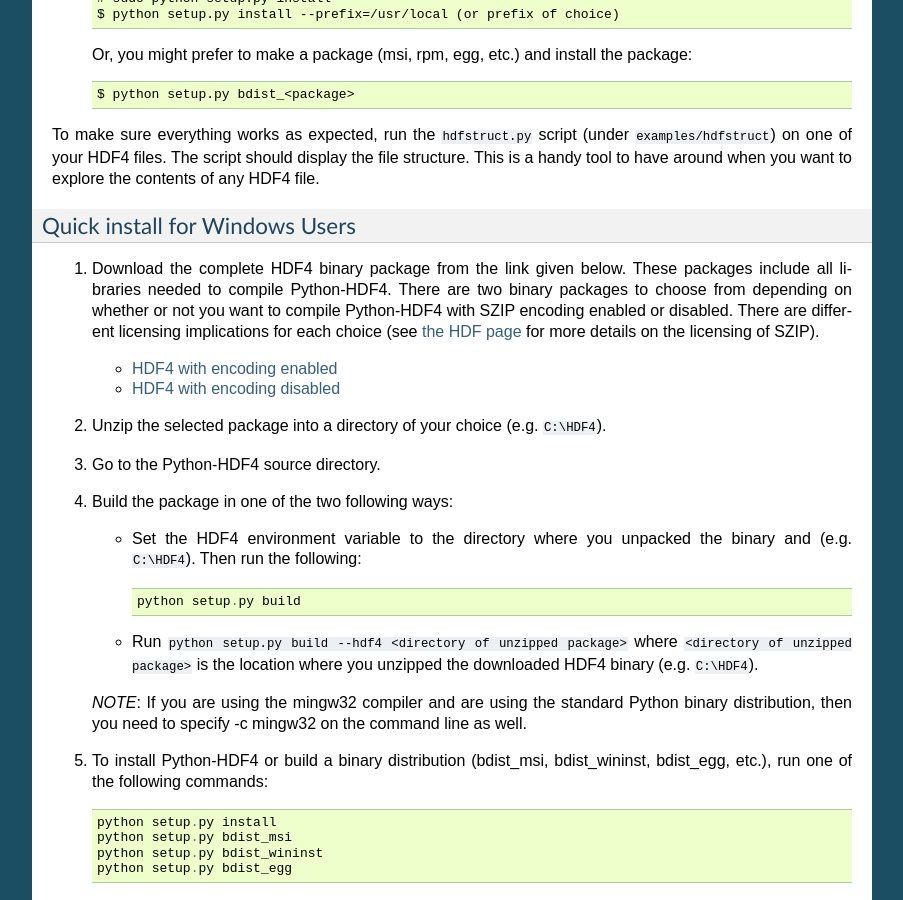
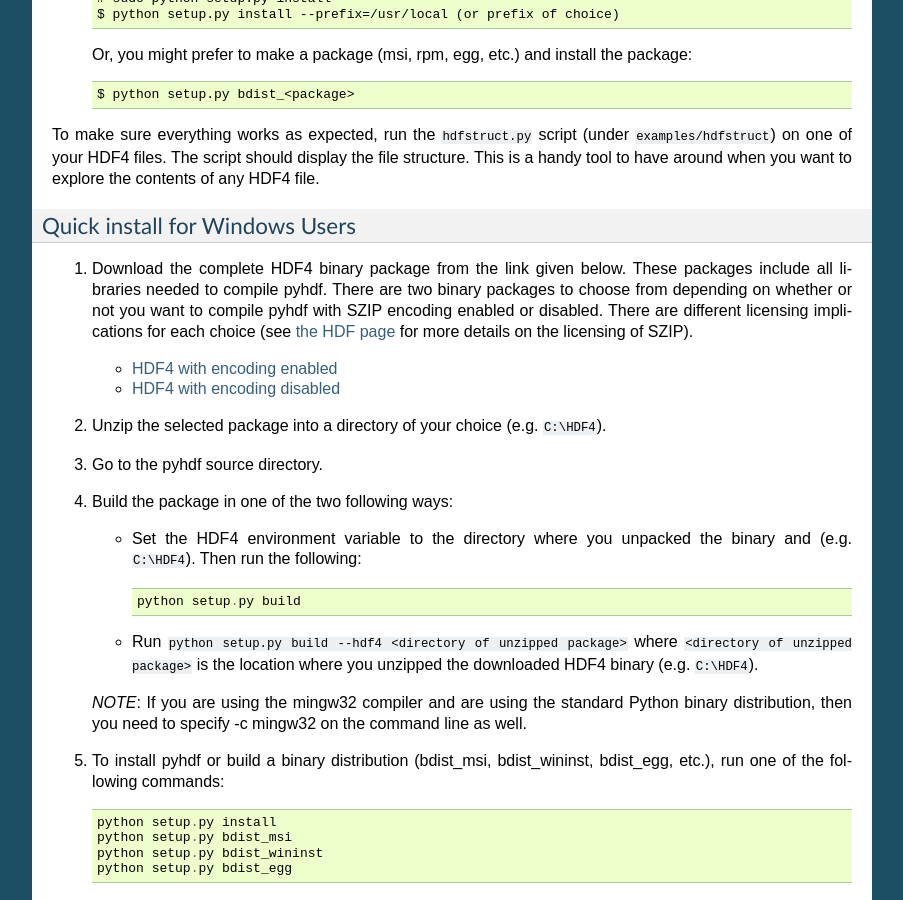
Before and after one commit to fhs/pyhdf, a Sphinx documentation site: the page built from doc/install.rst, in a window 1280 px wide and 900 px high, scrolled down 1563 px. Shown: the whole window, without its empty margins (198-1101 px from the left). Built offline with Sphinx 7.4.7, drawn with Linux system fonts in a browser that asks for light colours; some of the changed text lies outside the part shown.

Commit message:
Rename python-hdf4 to pyhdf everywhere

```diff
--- a/doc/conf.py
+++ b/doc/conf.py
@@ -1,6 +1,6 @@
 # -*- coding: utf-8 -*-
 #
-# python-hdf4 documentation build configuration file, created by
+# pyhdf documentation build configuration file, created by
 # sphinx-quickstart2 on Sun Jul 27 02:07:57 2014.
 #
 # This file is execfile()d with the current directory set to its
@@ -46,8 +46,8 @@
 master_doc = 'index'
 
 # General information about the project.
-project = u'python-hdf4'
-copyright = u'2014, python-hdf4 authors'
+project = u'pyhdf'
+copyright = u'2014, pyhdf authors'
 
 # The version info for the project you're documenting, acts as replacement for
 # |version| and |release|, also used in various other places throughout the
@@ -179,7 +179,7 @@
 #html_file_suffix = None
 
 # Output file base name for HTML help builder.
-htmlhelp_basename = 'python-hdf4doc'
+htmlhelp_basename = 'pyhdfdoc'
 
 
 # -- Options for LaTeX output ---------------------------------------------
@@ -199,8 +199,8 @@
 # (source start file, target name, title,
 #  author, documentclass [howto, manual, or own class]).
 latex_documents = [
-  ('index', 'python-hdf4.tex', u'python-hdf4 Documentation',
-   u'python-hdf4 authors', 'manual'),
+  ('index', 'pyhdf.tex', u'pyhdf Documentation',
+   u'pyhdf authors', 'manual'),
 ]
 
 # The name of an image file (relative to this directory) to place at the top of
@@ -229,8 +229,8 @@
 # One entry per manual page. List of tuples
 # (source start file, name, description, authors, manual section).
 man_pages = [
-    ('index', 'python-hdf4', u'python-hdf4 Documentation',
-     [u'python-hdf4 authors'], 1)
+    ('index', 'pyhdf', u'pyhdf Documentation',
+     [u'pyhdf authors'], 1)
 ]
 
 # If true, show URL addresses after external links.
@@ -243,8 +243,8 @@
 # (source start file, target name, title, author,
 #  dir menu entry, description, category)
 texinfo_documents = [
-  ('index', 'python-hdf4', u'python-hdf4 Documentation',
-   u'python-hdf4 authors', 'python-hdf4', 'One line description of project.',
+  ('index', 'pyhdf', u'pyhdf Documentation',
+   u'pyhdf authors', 'pyhdf', 'One line description of project.',
    'Miscellaneous'),
 ]
 
--- a/doc/install.rst
+++ b/doc/install.rst
@@ -2,21 +2,21 @@
 Installation
 ============
 
-Python-HDF4 supports installation on Python 2 and Python 3. Please open an
+pyhdf supports installation on Python 2 and Python 3. Please open an
 issue here if you encounter any problems during installation:
-https://github.com/fhs/python-hdf4/issues
+https://github.com/fhs/pyhdf/issues
 
-The source code of the latest release of Python-HDF4 can be obtained from
+The source code of the latest release of pyhdf can be obtained from
 either of these two location:
 
 *  PyPi / the cheeseshop: https://pypi.python.org/pypi/pyhdf
-*  Github: https://github.com/fhs/python-hdf4/releases
+*  Github: https://github.com/fhs/pyhdf/releases
 
 
 Requirements
 ------------
 
-The following packages are required to build and install Python-HDF4:
+The following packages are required to build and install pyhdf:
 
 - `Python <http://www.python.org>`_:
   Python 2.6 or newer for Python 2, or Python 3.2 or newer for Python 3.
@@ -53,7 +53,7 @@
 Installing from the source archive
 ----------------------------------
 
-1. Go to the Python-HDF4 source directory.
+1. Go to the pyhdf source directory.
 
 2. If your HDF4 libraries or include files reside in directories
    that are not searched by default on your system, the installation script
@@ -113,8 +113,8 @@
 
 1. Download the complete HDF4 binary package from the link given
    below.  These packages include all libraries needed to compile
-   Python-HDF4. There are two binary packages to choose from depending on
-   whether or not you want to compile Python-HDF4 with SZIP encoding enabled
+   pyhdf. There are two binary packages to choose from depending on
+   whether or not you want to compile pyhdf with SZIP encoding enabled
    or disabled.  There are different licensing implications for each
    choice (see `the HDF page
    <http://hdfgroup.com/doc_resource/SZIP/>`_ for more details on the
@@ -125,7 +125,7 @@
 
 2. Unzip the selected package into a directory of your choice (e.g. ``C:\HDF4``).
 
-3. Go to the Python-HDF4 source directory.
+3. Go to the pyhdf source directory.
 
 4. Build the package in one of the two following ways:
 
@@ -142,7 +142,7 @@
    standard Python binary distribution, then you need to specify -c
    mingw32 on the command line as well.
 
-5. To install Python-HDF4 or build a binary distribution (bdist_msi,
+5. To install pyhdf or build a binary distribution (bdist_msi,
    bdist_wininst, bdist_egg, etc.), run one of the following commands::
 
 	python setup.py install
```
Also changed, not shown: doc/index.rst (+4 -5 lines), setup.py (+3 -5 lines), 3 other files.
